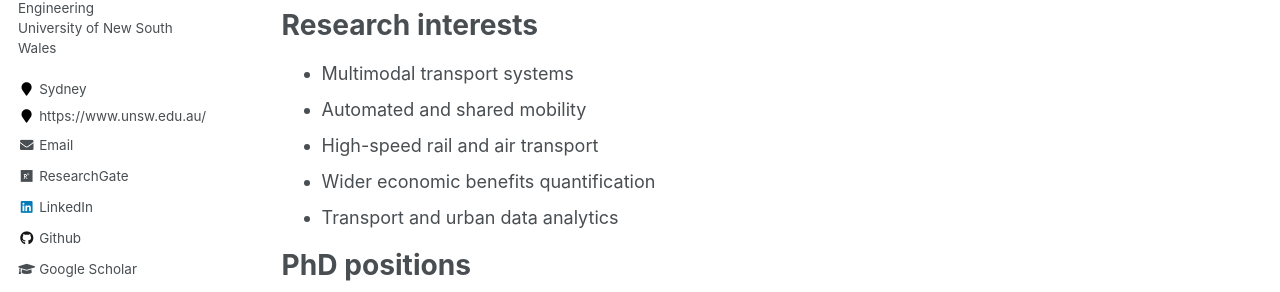
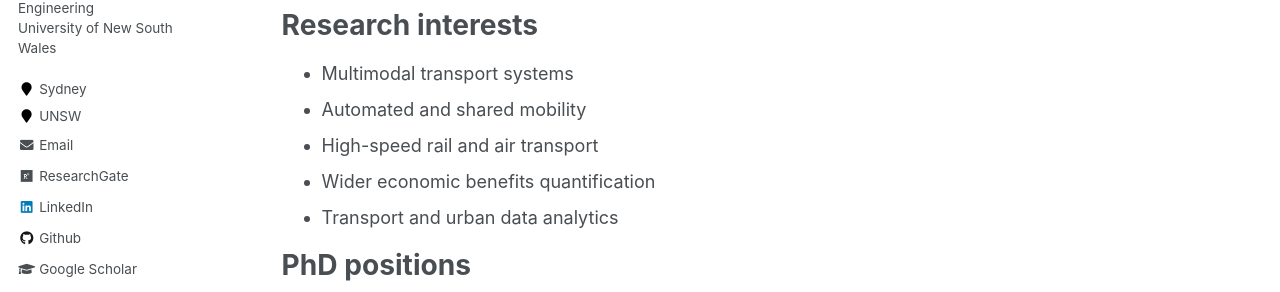
Before and after one commit to weiliu2016/weiliu2016.github.io, a Jekyll site: the page built from _pages/about.md, in a window 1280 px wide. Shown: the part 472-764 px from the top of the page. Built offline with Jekyll 4.4.1, drawn with Linux system fonts in a browser that asks for light colours; some web fonts are replaced; part of the change alters nothing that is shown.

Commit message:
Update _config.yml

```diff
--- a/_config.yml
+++ b/_config.yml
@@ -90,7 +90,7 @@ author:
     Computer Science and Engineering <br>
     University of New South Wales <br>
   location         : "Sydney"
-  employer         : "https://www.unsw.edu.au/"
+  employer         : "UNSW"
   pubmed           : "https://www.ncbi.nlm.nih.gov/pubmed/?term=john+snow"
   googlescholar    : "https://scholar.google.com/citations?user=rEUNm28AAAAJ&hl=en"
   email            : "wei.liu@unsw.edu.au"
```
